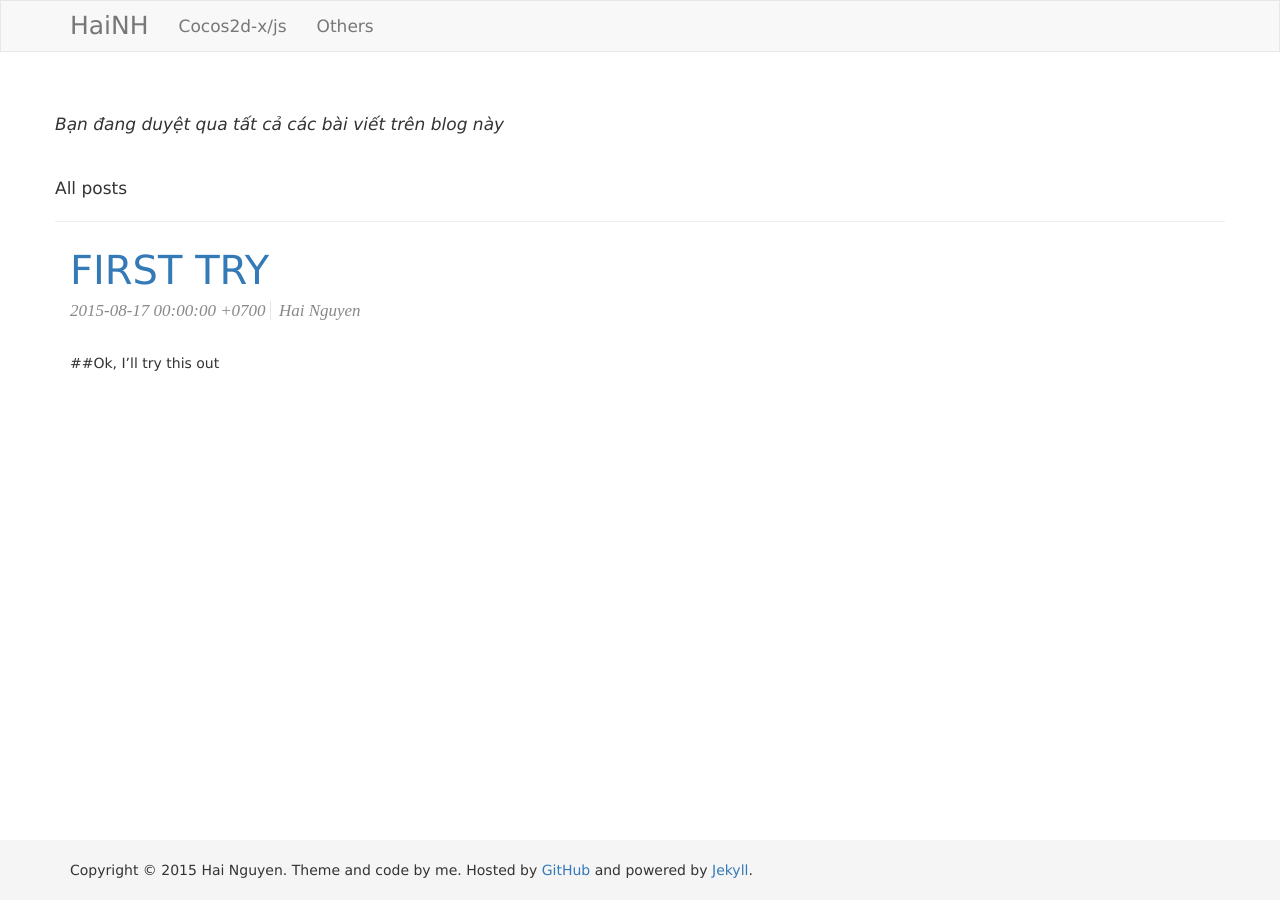
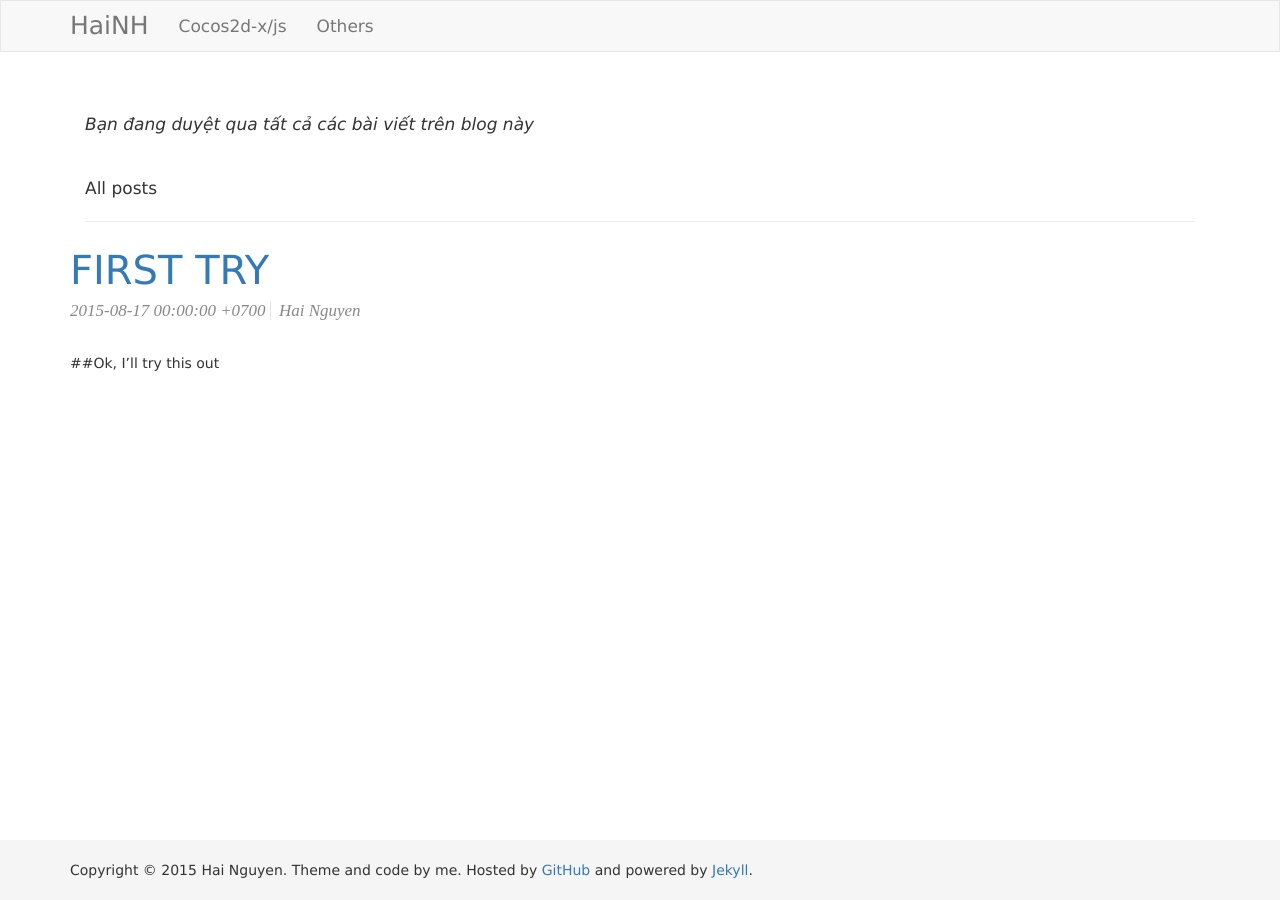
Before and after one commit to hainh/hainh.github.io, a Jekyll site: the page built from index.html, in a window 1280 px wide. Built offline with Jekyll 4.4.1, drawn with Linux system fonts in a browser that asks for light colours; nearby versions of some CDN libraries; the list of posts is cut into pages by our own code.

Commit message:
- Fix bug

```diff
--- a/_layouts/index.html
+++ b/_layouts/index.html
@@ -3,12 +3,20 @@ layout: barebones
 ---
 	<div class="row" des="Index of all posts">
 		<div class="col-xs-12 col-lg-12">
-			<div class="row">
-				<p class="introduction">{{ page.description}}</p>
+			<div class="col-xs-12">
+				<div class="row">
+					<div class="col-xs-12">
+						<p class="introduction">{{ page.description }}</p>
+					</div>
+				</div>
 			</div>
-			<div class="row">
-				<div class="toc">All posts</div>
-				<hr/>
+			<div class="col-xs-12">
+				<div class="row">
+					<div class="col-xs-12">
+						<div class="toc">All posts</div>
+						<hr/>
+					</div>
+				</div>
 			</div>
 			<div class="row">
 				<!-- Ok, we have two cols of posts -->
```
